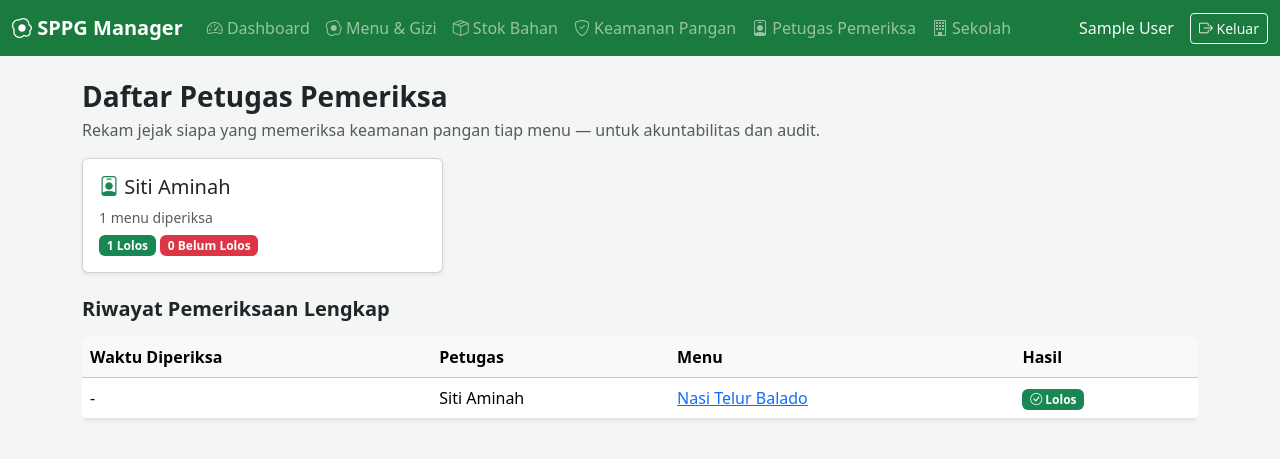
After one commit to kanwjpg/SPPG, a Flask app: page /petugas in a window 1280 px wide. The commit adds this page. Shown: the top 459 px of the page. Run offline with Flask 3, Linux system fonts and the light colour scheme; the visitor is signed in with stand-in values (Sample User, id 1).

Commit message:
Tambah fitur hapus menu/stok dan daftar petugas pemeriksa

```diff
--- a/app.py
+++ b/app.py
@@ -1,5 +1,5 @@
 import os
-from datetime import datetime, date
+from datetime import datetime, date, timedelta
 from flask import Flask, render_template, request, redirect, url_for, flash, session
 from flask_sqlalchemy import SQLAlchemy
 from werkzeug.security import generate_password_hash, check_password_hash
@@ -84,7 +84,7 @@ class StokTransaksi(db.Model):
     tanggal = db.Column(db.DateTime, nullable=False, default=datetime.utcnow)
     keterangan = db.Column(db.String(200))
 
-    bahan = db.relationship('BahanBaku', backref='transaksi')
+    bahan = db.relationship('BahanBaku', backref=db.backref('transaksi', cascade='all, delete-orphan'))
 
 
 class ChecklistKeamanan(db.Model):
@@ -214,6 +214,17 @@ def menu_detail(menu_id):
     return render_template('menu_detail.html', menu=menu)
 
 
+@app.route('/menu/<int:menu_id>/hapus', methods=['POST'])
+@login_required
+def menu_hapus(menu_id):
+    menu = Menu.query.get_or_404(menu_id)
+    nama = menu.nama_menu
+    db.session.delete(menu)  # cascade otomatis hapus MenuItem & ChecklistKeamanan terkait
+    db.session.commit()
+    flash(f'Menu "{nama}" berhasil dihapus.', 'success')
+    return redirect(url_for('menu_list'))
+
+
 # ---------------- ROUTES: STOK BAHAN BAKU ----------------
 
 @app.route('/stok')
@@ -256,6 +267,17 @@ def stok_transaksi(bahan_id):
     db.session.add(trx)
     db.session.commit()
     flash(f'Transaksi stok "{bahan.nama}" tercatat.', 'success')
+    return redirect(url_for('stok_list'))
+
+
+@app.route('/stok/<int:bahan_id>/hapus', methods=['POST'])
+@login_required
+def stok_hapus(bahan_id):
+    bahan = BahanBaku.query.get_or_404(bahan_id)
+    nama = bahan.nama
+    db.session.delete(bahan)  # cascade otomatis hapus riwayat transaksi terkait
+    db.session.commit()
+    flash(f'Bahan baku "{nama}" berhasil dihapus.', 'success')
     return redirect(url_for('stok_list'))
 
 
@@ -310,6 +332,20 @@ def checklist_distribusikan(menu_id):
     return redirect(url_for('checklist_list'))
 
 
+@app.route('/petugas')
+@login_required
+def petugas_list():
+    checklists = ChecklistKeamanan.query.filter(
+        ChecklistKeamanan.petugas.isnot(None), ChecklistKeamanan.petugas != ''
+    ).order_by(ChecklistKeamanan.dicatat_pada.desc()).all()
+
+    ringkasan = {}
+    for c in checklists:
+        ringkasan.setdefault(c.petugas, []).append(c)
+
+    return render_template('petugas_list.html', ringkasan=ringkasan, checklists=checklists)
+
+
 # ---------------- ROUTES: SEKOLAH (pendukung) ----------------
 
 @app.route('/sekolah')
@@ -342,6 +378,57 @@ def init_db():
         db.session.add(u)
         db.session.commit()
 
+    # Auto-isi data contoh kalau database masih kosong (berguna di paket
+    # hosting gratis yang tidak menyediakan akses Shell untuk jalankan seed.py manual)
+    if Sekolah.query.count() == 0:
+        sekolahs = [
+            Sekolah(nama="SDN 1 Purwodadi", jumlah_siswa=310),
+            Sekolah(nama="SDN 3 Grobogan", jumlah_siswa=245),
+            Sekolah(nama="SMPN 2 Purwodadi", jumlah_siswa=480),
+        ]
+        db.session.add_all(sekolahs)
+        db.session.commit()
+
+    if BahanBaku.query.count() == 0:
+        bahans = [
+            BahanBaku(nama="Beras", satuan="kg", stok_saat_ini=180, stok_minimum=100),
+            BahanBaku(nama="Ayam", satuan="kg", stok_saat_ini=25, stok_minimum=40),
+            BahanBaku(nama="Telur", satuan="butir", stok_saat_ini=600, stok_minimum=300),
+            BahanBaku(nama="Bayam", satuan="kg", stok_saat_ini=15, stok_minimum=20),
+            BahanBaku(nama="Minyak Goreng", satuan="liter", stok_saat_ini=40, stok_minimum=15),
+        ]
+        db.session.add_all(bahans)
+        db.session.commit()
+        for b in bahans:
+            db.session.add(StokTransaksi(bahan_id=b.id, jenis="masuk", jumlah=b.stok_saat_ini, keterangan="Stok awal"))
+        db.session.commit()
+
+    if Menu.query.count() == 0:
+        sekolah1 = Sekolah.query.first()
+        m1 = Menu(nama_menu="Nasi Ayam Sayur Bayam", tanggal=date.today(), sekolah_id=sekolah1.id, status="Disiapkan")
+        db.session.add(m1)
+        db.session.flush()
+        db.session.add_all([
+            MenuItem(menu_id=m1.id, nama_bahan="Nasi Putih", gram_per_porsi=150, kalori=195, protein=3.6),
+            MenuItem(menu_id=m1.id, nama_bahan="Ayam Goreng", gram_per_porsi=80, kalori=200, protein=18),
+            MenuItem(menu_id=m1.id, nama_bahan="Tumis Bayam", gram_per_porsi=60, kalori=35, protein=2.5),
+        ])
+
+        m2 = Menu(nama_menu="Nasi Telur Balado", tanggal=date.today() - timedelta(days=1), sekolah_id=sekolah1.id, status="Terdistribusi")
+        db.session.add(m2)
+        db.session.flush()
+        db.session.add_all([
+            MenuItem(menu_id=m2.id, nama_bahan="Nasi Putih", gram_per_porsi=150, kalori=195, protein=3.6),
+            MenuItem(menu_id=m2.id, nama_bahan="Telur Balado", gram_per_porsi=60, kalori=140, protein=9),
+        ])
+        db.session.commit()
+
+        db.session.add(ChecklistKeamanan(
+            menu_id=m2.id, suhu_ok=True, sampel_disimpan=True, waktu_saji_ok=True,
+            kebersihan_ok=True, petugas="Siti Aminah"
+        ))
+        db.session.commit()
+
 
 with app.app_context():
     init_db()
--- a/templates/base.html
+++ b/templates/base.html
@@ -22,6 +22,7 @@
         <li class="nav-item"><a class="nav-link" href="{{ url_for('menu_list') }}"><i class="bi bi-egg-fried"></i> Menu &amp; Gizi</a></li>
         <li class="nav-item"><a class="nav-link" href="{{ url_for('stok_list') }}"><i class="bi bi-box-seam"></i> Stok Bahan</a></li>
         <li class="nav-item"><a class="nav-link" href="{{ url_for('checklist_list') }}"><i class="bi bi-shield-check"></i> Keamanan Pangan</a></li>
+        <li class="nav-item"><a class="nav-link" href="{{ url_for('petugas_list') }}"><i class="bi bi-person-badge"></i> Petugas Pemeriksa</a></li>
         <li class="nav-item"><a class="nav-link" href="{{ url_for('sekolah_list') }}"><i class="bi bi-building"></i> Sekolah</a></li>
       </ul>
       <span class="navbar-text text-light me-3">{{ current_user_nama }}</span>
--- a/templates/menu_detail.html
+++ b/templates/menu_detail.html
@@ -45,4 +45,7 @@
 
 <a href="{{ url_for('checklist_form', menu_id=menu.id) }}" class="btn btn-warning"><i class="bi bi-shield-check"></i> Isi Checklist Keamanan Pangan</a>
 <a href="{{ url_for('menu_list') }}" class="btn btn-outline-secondary">Kembali</a>
+<form method="POST" action="{{ url_for('menu_hapus', menu_id=menu.id) }}" class="d-inline" onsubmit="return confirm('Yakin ingin menghapus menu \'{{ menu.nama_menu }}\'? Data bahan dan checklist terkait juga akan terhapus.');">
+  <button type="submit" class="btn btn-outline-danger"><i class="bi bi-trash"></i> Hapus Menu</button>
+</form>
 {% endblock %}
--- /dev/null
+++ b/templates/petugas_list.html
@@ -0,0 +1,57 @@
+{% extends 'base.html' %}
+{% block title %}Petugas Pemeriksa - SPPG Manager{% endblock %}
+{% block content %}
+<h3 class="fw-bold mb-1">Daftar Petugas Pemeriksa</h3>
+<p class="text-muted">Rekam jejak siapa yang memeriksa keamanan pangan tiap menu — untuk akuntabilitas dan audit.</p>
+
+<div class="row g-3 mb-4">
+  {% for nama, records in ringkasan.items() %}
+  <div class="col-md-4">
+    <div class="card shadow-sm h-100">
+      <div class="card-body">
+        <h5 class="card-title"><i class="bi bi-person-badge text-success"></i> {{ nama }}</h5>
+        <p class="text-muted small mb-1">{{ records|length }} menu diperiksa</p>
+        <p class="mb-0">
+          <span class="badge bg-success">{{ records|selectattr('lolos')|list|length }} Lolos</span>
+          <span class="badge bg-danger">{{ (records|length) - (records|selectattr('lolos')|list|length) }} Belum Lolos</span>
+        </p>
+      </div>
+    </div>
+  </div>
+  {% else %}
+  <div class="col-12"><p class="text-muted text-center py-4">Belum ada catatan pemeriksaan.</p></div>
+  {% endfor %}
+</div>
+
+<h5 class="fw-bold mb-3">Riwayat Pemeriksaan Lengkap</h5>
+<div class="table-responsive">
+<table class="table table-hover bg-white shadow-sm rounded">
+  <thead class="table-light">
+    <tr>
+      <th>Waktu Diperiksa</th>
+      <th>Petugas</th>
+      <th>Menu</th>
+      <th>Hasil</th>
+    </tr>
+  </thead>
+  <tbody>
+    {% for c in checklists %}
+    <tr>
+      <td>{{ c.dicatat_pada.strftime('%d-%m-%Y %H:%M') if c.dicatat_pada else '-' }}</td>
+      <td>{{ c.petugas }}</td>
+      <td><a href="{{ url_for('menu_detail', menu_id=c.menu.id) }}">{{ c.menu.nama_menu }}</a></td>
+      <td>
+        {% if c.lolos %}
+          <span class="badge bg-success"><i class="bi bi-check-circle"></i> Lolos</span>
+        {% else %}
+          <span class="badge bg-danger"><i class="bi bi-x-circle"></i> Belum Lolos</span>
+        {% endif %}
+      </td>
+    </tr>
+    {% else %}
+    <tr><td colspan="4" class="text-center text-muted py-4">Belum ada catatan pemeriksaan.</td></tr>
+    {% endfor %}
+  </tbody>
+</table>
+</div>
+{% endblock %}
```
Also changed, not shown: templates/menu_list.html (+7 -1 lines), templates/stok_list.html (+7 -1 lines).
